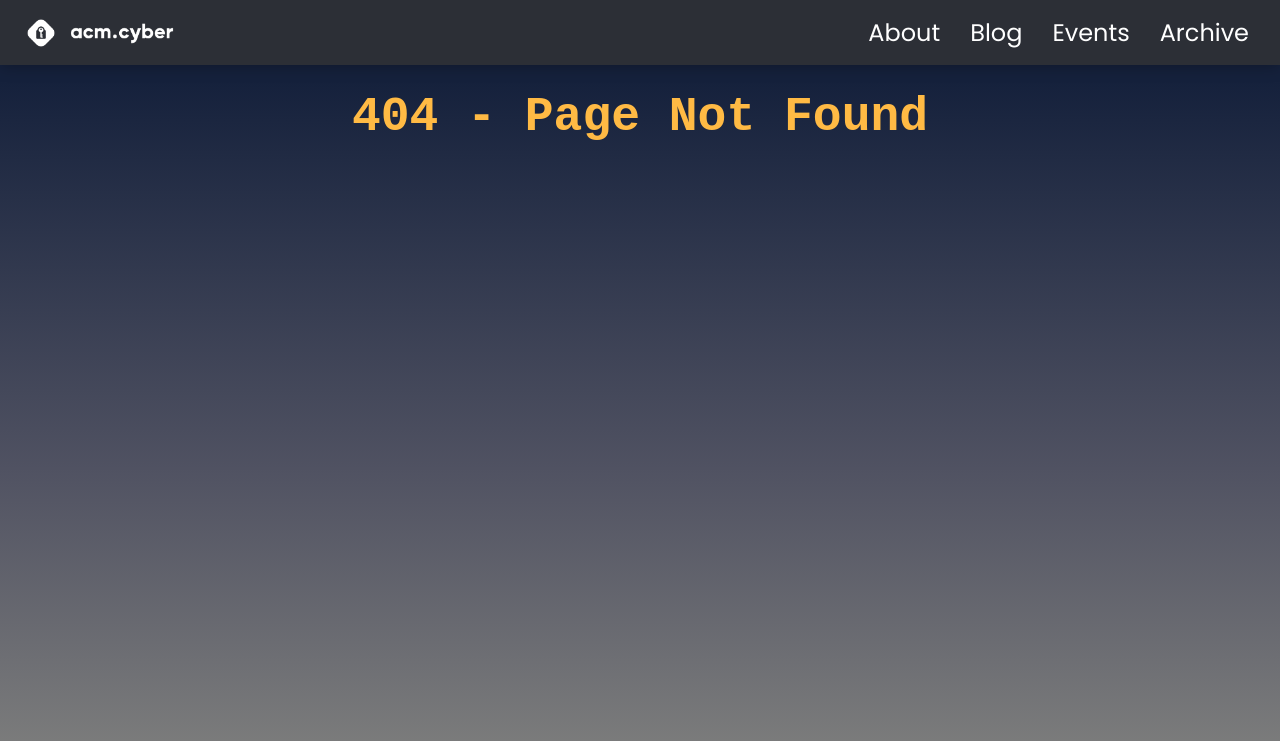
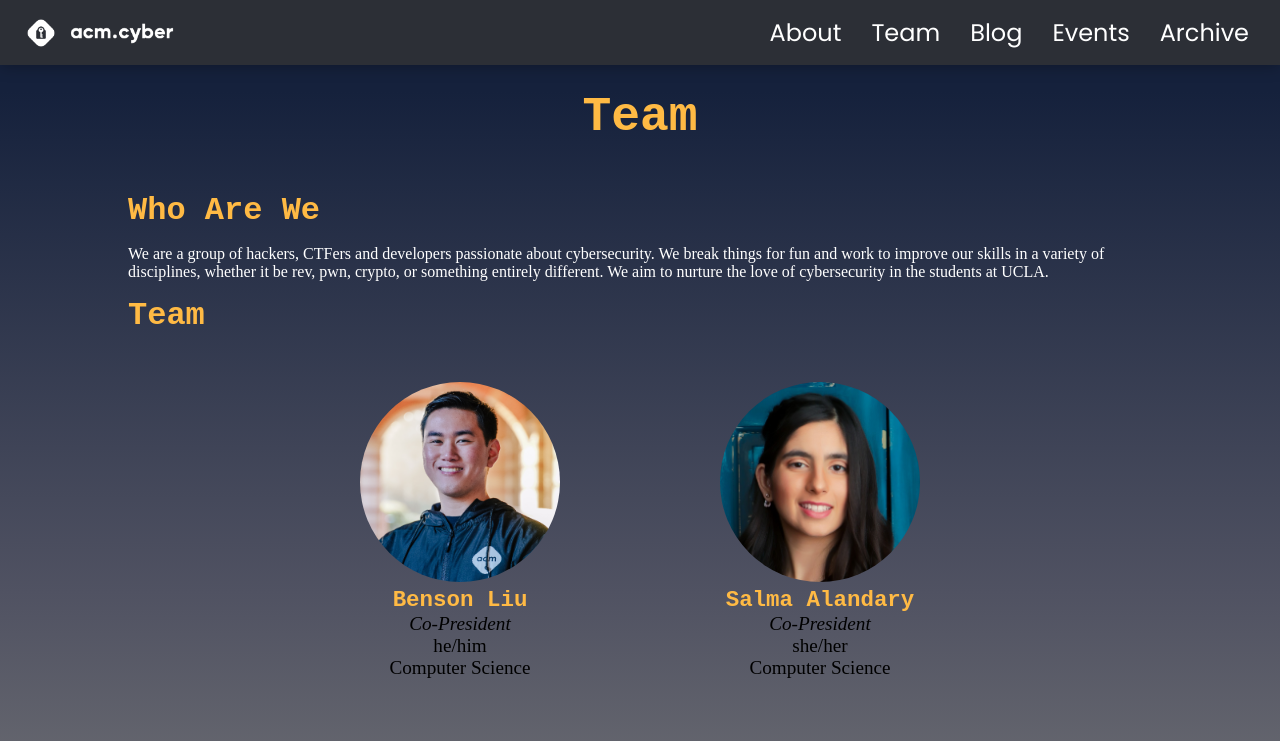
Before and after one commit to uclaacm/acmcyber.com, a Next.js app: page /team in a window 1280 px wide. Before the commit this address had no page. Shown: the top 741 px of the page. Built offline with nearby package versions, Linux system fonts and the light colour scheme; a web font is replaced by a local one.

Commit message:
moved team and about page

```diff
--- a/components/Navbar.tsx
+++ b/components/Navbar.tsx
@@ -22,6 +22,9 @@ export default function Navbar() {
         <Link className={styles.hoverable} href="/about">
           About
         </Link>
+        <Link className={styles.hoverable} href="/team">
+          Team
+        </Link>
         <Link className={styles.hoverable} href="/blog">
           Blog
         </Link>
--- /dev/null
+++ b/pages/team.tsx
@@ -0,0 +1,65 @@
+import Image from "next/image";
+import Head from "next/head";
+
+import officers, { PersonInfoProps } from "@/data/officers";
+
+import styles from "@/styles/About.module.scss";
+
+type DataProps = {
+  data: Record<string, any>;
+};
+
+export default function Team({ data }: DataProps) {
+  return (
+    <div className="page">
+      <Head>
+        <title>Team | ACM Cyber at UCLA</title>
+      </Head>
+      <h1>Team</h1>
+
+      <h2>Who Are We</h2>
+      <p>
+        We are a group of hackers, CTFers and developers passionate about
+        cybersecurity. We break things for fun and work to improve our skills in
+        a variety of disciplines, whether it be rev, pwn, crypto, or something
+        entirely different. We aim to nurture the love of cybersecurity in the
+        students at UCLA.
+      </p>
+
+      <h2>Team</h2>
+
+      <div className={styles.officersContainer}>
+        {officers.map((officer: PersonInfoProps, index: number) => (
+          <PersonInfo
+            key={index}
+            name={officer.name}
+            role={officer.role}
+            major={officer.major}
+            pronouns={officer.pronouns}
+            photo={officer.photo}
+          />
+        ))}
+      </div>
+    </div>
+  );
+}
+
+function PersonInfo({ name, role, major, pronouns, photo }: PersonInfoProps) {
+  return (
+    <div className={styles.personInfo}>
+      <Image
+        className={styles.personImage}
+        src={"/images/officers/" + photo}
+        alt={`Profile picture of ${name}`}
+        width={300}
+        height={300}
+      />
+      <h3>{name}</h3>
+      <p>
+        <i>{role}</i>
+      </p>
+      <p>{pronouns}</p>
+      <p>{major}</p>
+    </div>
+  );
+}
```
Also changed, not shown: pages/about.tsx (+0 -40 lines).
